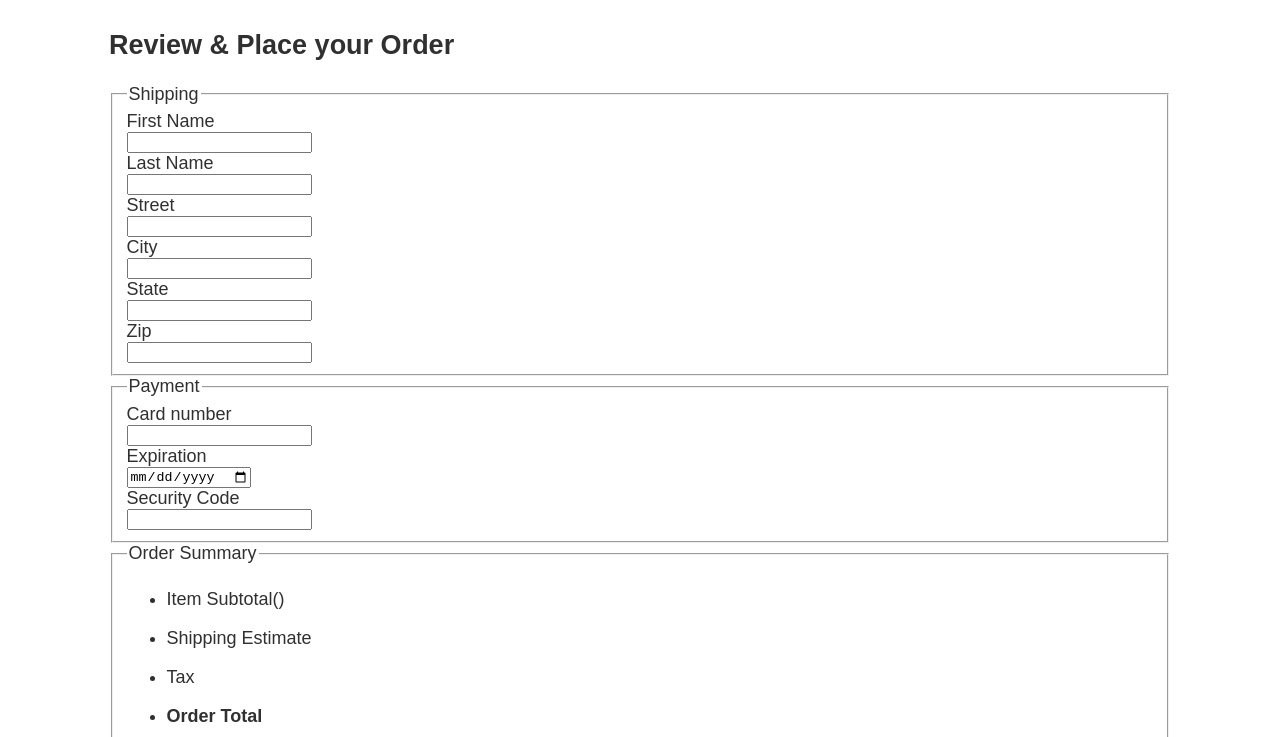
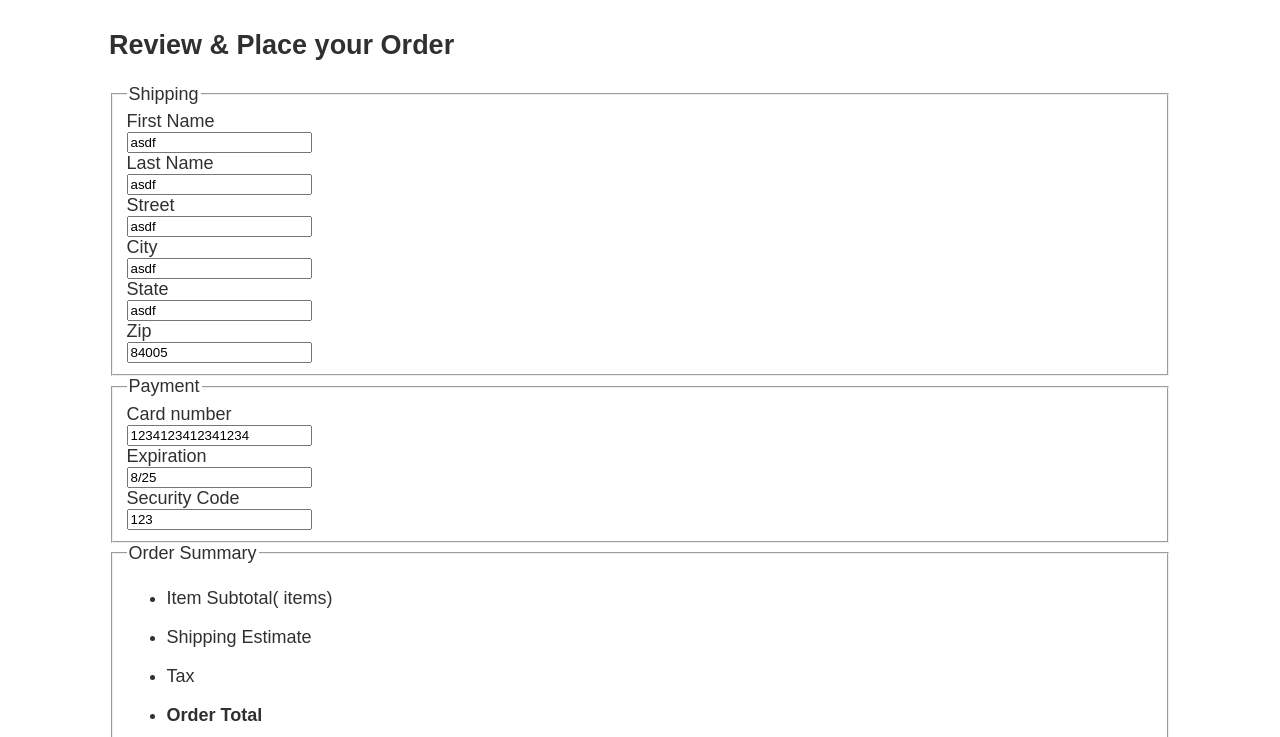
Before and after one commit to lsneth/SleepOutside, a website built with Vite: page src/checkout/index.html in a window 1280 px wide. Shown: the part 63-800 px from the top of the page. Built offline with nearby package versions, Linux system fonts and the light colour scheme; no server answers; files whose address does not match are found by name.

Commit message:
finish activity 6

```diff
--- a/src/checkout/index.html
+++ b/src/checkout/index.html
@@ -16,47 +16,67 @@
     <header class="divider" id="header"></header>
 
     <main class="divider">
-      <section class="products">
+      <section class="products checkout-form">
         <h2>Review & Place your Order</h2>
 
         <form name="checkout">
           <fieldset>
-            <legend> Shipping</legend>
+            <legend>Shipping</legend>
             <label for="fname">First Name</label>
-            <input type="text" id="fname" name="fname" required>
+            <input type="text" id="fname" name="fname" required value="asdf" />
             <label for="lname">Last Name</label>
-            <input type="text" id="lname" name="lname" required>
+            <input type="text" id="lname" name="lname" required value="asdf" />
             <label for="street">Street</label>
-            <input type="text" id="street" name="street" required>
+            <input
+              type="text"
+              id="street"
+              name="street"
+              required
+              value="asdf"
+            />
             <label for="city">City</label>
-            <input type="text" id="city" name="city" required>
+            <input type="text" id="city" name="city" required value="asdf" />
             <label for="state">State</label>
-            <input type="text" id="state" name="state" required>
+            <input type="text" id="state" name="state" required value="asdf" />
             <label for="zip">Zip</label>
-            <input type="number" id="zip" name="zip" required>
+            <input type="number" id="zip" name="zip" required value="84005" />
           </fieldset>
           <fieldset>
-            <legend> Payment</legend>
+            <legend>Payment</legend>
             <label for="cardNumber">Card number</label>
-            <input type="number" id="cardNumber" name="cardNumber" required>
+            <!-- TODO: remove -->
+            <input
+              type="number"
+              id="cardNumber"
+              name="cardNumber"
+              required
+              value="1234123412341234"
+            />
             <label for="expiration">Expiration</label>
-            <input type="date" id="expiration" name="expiration" required>
+            <input
+              type="text"
+              id="expiration"
+              name="expiration"
+              required
+              value="8/25"
+            />
             <label for="code">Security Code</label>
-            <input type="number" id="code" name="code" required>
+            <!-- TODO: remove -->
+            <input type="number" id="code" name="code" required value="123" />
           </fieldset>
-          <fieldset>
-            <legend> Order Summary</legend>
+          <fieldset class="checkout-summary">
+            <legend>Order Summary</legend>
             <ul>
               <li>
-                <label for="cartTotal">Item Subtotal(<span id="num-items"></span>)</label>
+                <p>Item Subtotal(<span id="num-items"></span> items)</p>
                 <p name="cartTotal" id="cartTotal"></p>
               </li>
               <li>
-                <label for="shipping">Shipping Estimate</label>
+                <p>Shipping Estimate</p>
                 <p id="shipping"></p>
               </li>
               <li>
-                <label for="tax">Tax</label>
+                <p>Tax</p>
                 <p id="tax"></p>
               </li>
               <li>
@@ -65,9 +85,8 @@
               </li>
             </ul>
           </fieldset>
+          <button id="checkout-button" type="submit">Checkout</button>
         </form>
-
-        <button id="checkout-button" type="submit">Checkout</button>
       </section>
     </main>
 
--- a/src/js/checkoutProcess.mjs
+++ b/src/js/checkoutProcess.mjs
@@ -14,7 +14,7 @@ function formDataToJSON(formElement) {
 
 function packageItems(items) {
   const simplifiedItems = items.map((item) => {
-    console.log(item);
+    // console.log(item);
     return {
       id: item.Id,
       price: item.FinalPrice,
@@ -68,6 +68,7 @@ const checkoutProcess = {
   displayOrderTotals: function() {
     // once the totals are all calculated display them in the order summary page
     const shipping = document.querySelector(this.outputSelector + " #shipping");
+    console.log(shipping)
     const tax = document.querySelector(this.outputSelector + " #tax");
     const orderTotal = document.querySelector(
       this.outputSelector + " #orderTotal"
@@ -75,17 +76,18 @@ const checkoutProcess = {
     shipping.innerText = "$" + this.shipping;
     tax.innerText = "$" + this.tax;
     orderTotal.innerText = "$" + this.orderTotal;
+    console.log(this.orderTotal)
 
   },
   checkout: async function (form) {
     const json = formDataToJSON(form);
     // add totals, and item details
-    json.orderDate = new Date();
+    const orderDate = new Date()
+    json.orderDate = orderDate.toISOString()
     json.orderTotal = this.orderTotal;
     json.tax = this.tax;
     json.shipping = this.shipping;
     json.items = packageItems(this.list);
-    console.log(json);
     try {
       const res = await checkout(json);
       console.log(res);
--- a/src/js/externalServices.mjs
+++ b/src/js/externalServices.mjs
@@ -21,6 +21,7 @@ export async function findProductById(id) {
   return data.Result;
 }
 
+
 export async function checkout(payload) {
   const options = {
     method: "POST",
@@ -29,5 +30,5 @@ export async function checkout(payload) {
     },
     body: JSON.stringify(payload),
   };
-  return await fetch(baseURL + "checkout/", options).then(convertToJson);
+  return await fetch(baseURL + "checkout", options).then(convertToJson);
 }
```
Also changed, not shown: src/cart/index.html (+3 -1 lines), src/js/checkout.js (+5 -5 lines).
